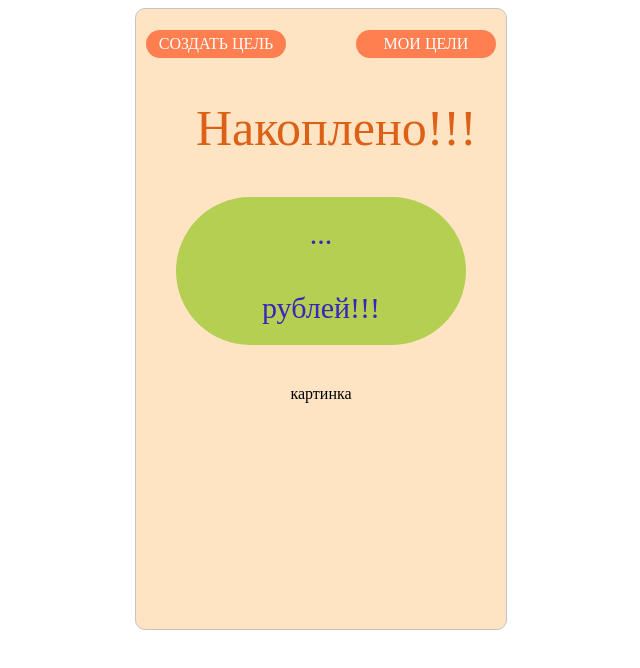
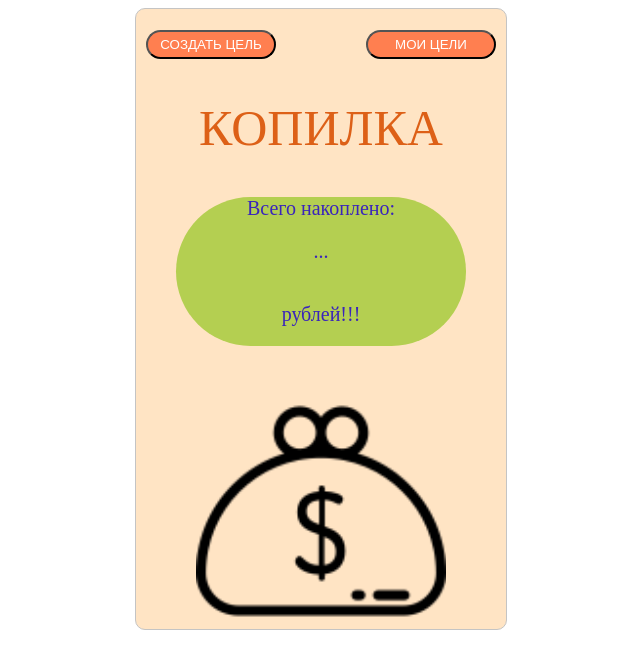
Before and after one commit to PavelG88/Piggy_bank, a React (Create React App) app: page / in a window 1280 px wide. Shown: the top 668 px of the page, without its empty margins (319-959 px from the left). Built offline with nearby package versions, Linux system fonts and the light colour scheme.

Commit message:
finis mainstart and mainpage css

```diff
--- a/src/components/MainPage/MainPage.css
+++ b/src/components/MainPage/MainPage.css
@@ -27,29 +27,6 @@
     text-align: center;
     color: white;
 }
-
-.summ {
-    text-align: center;
-    margin: 30px;
+ .purpose:hover,  .may_purpose:hover {
+    background-color: rgb(180, 207, 81);
 }
-
-.summ_text {
-    font-size: 50px;
-    color: rgb(221, 96, 23);
-    margin: 20px;
-}
-
-
-.summ_itog {
-    color: rgb(58, 36, 187);
-    border-radius: 100px;
-    background-color: rgb(180, 207, 81);
-    margin: 40px 0;
-    align-items: center;
-    font-size: 30px;
-
-}
-
-.summ_itog_num, .summ_itog_val {
-    padding: 20px;
-}
--- a/src/components/MainPage/MainPage.js
+++ b/src/components/MainPage/MainPage.js
@@ -1,23 +1,18 @@
 import React, { Component } from 'react';
+import MainStart from '../MainStart/MainStart'
 import './MainPage.css';
+import { Route } from 'react-router-dom';
 
 class MainPage extends Component {
     render() {
         return (
             <div className="main-page">
                 <div className="header">
-                    <div className="purpose"> СОЗДАТЬ ЦЕЛЬ </div>
-                    <div className="may_purpose"> МОИ ЦЕЛИ </div>
+                    <button className="purpose"> СОЗДАТЬ ЦЕЛЬ </button>
+                    <button className="may_purpose"> МОИ ЦЕЛИ </button>
                 </div>
-                <div className="summ">
-                    <div className="summ_text">Накоплено!!!</div>
-                    <div className="summ_itog">
-                        <div className="summ_itog_num">...</div>
-                        <div className="summ_itog_val">рублей!!!</div>
-                    </div>
+                <Route path="/" exact component={MainStart} />
 
-                    <div>картинка</div>
-                </div>
             </div>
         );
     }
--- /dev/null
+++ b/src/components/MainStart/MainStart.css
@@ -0,0 +1,30 @@
+.mainstart {
+    text-align: center;
+    margin: 30px;
+}
+
+.summ_text {
+    font-size: 50px;
+    color: rgb(221, 96, 23);
+    margin: 20px;
+}
+
+
+.summ_itog {
+    color: rgb(58, 36, 187);
+    border-radius: 100px;
+    background-color: rgb(180, 207, 81);
+    margin: 40px 0;
+    align-items: center;
+    font-size: 20px;
+
+}
+
+.summ_itog_num, .summ_itog_val {
+    padding: 20px;
+}
+
+img {
+    width: 250px;
+    height: 250px;
+}
--- /dev/null
+++ b/src/components/MainStart/MainStart.js
@@ -0,0 +1,22 @@
+import React from 'react';
+import { Route } from 'react-router-dom';
+
+import './MainStart.css';
+
+class MainStart extends React.Component {
+  render() {
+    return (
+        <div className="mainstart">
+            <div className="summ_text">КОПИЛКА</div>
+            <div className="summ_itog">
+                <div>Всего накоплено:</div>
+                <div className="summ_itog_num">...</div>
+                <div className="summ_itog_val">рублей!!!</div>
+            </div>
+            <img src="./img/2644621.svg" alt="wallet" ></img>
+        </div>
+    );
+  }
+}
+
+export default MainStart;
```
Also changed, not shown: public/img/2644621.svg (added).
